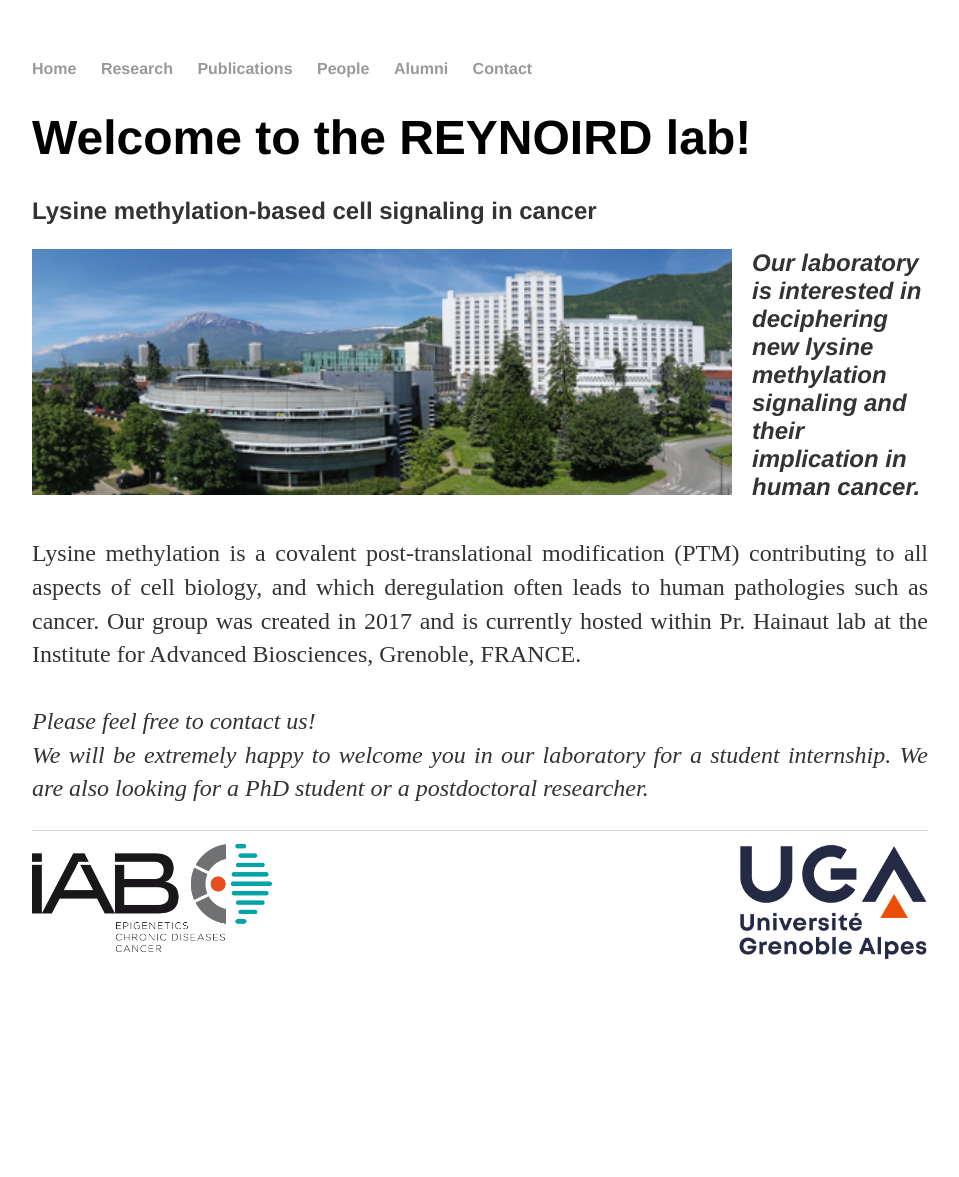
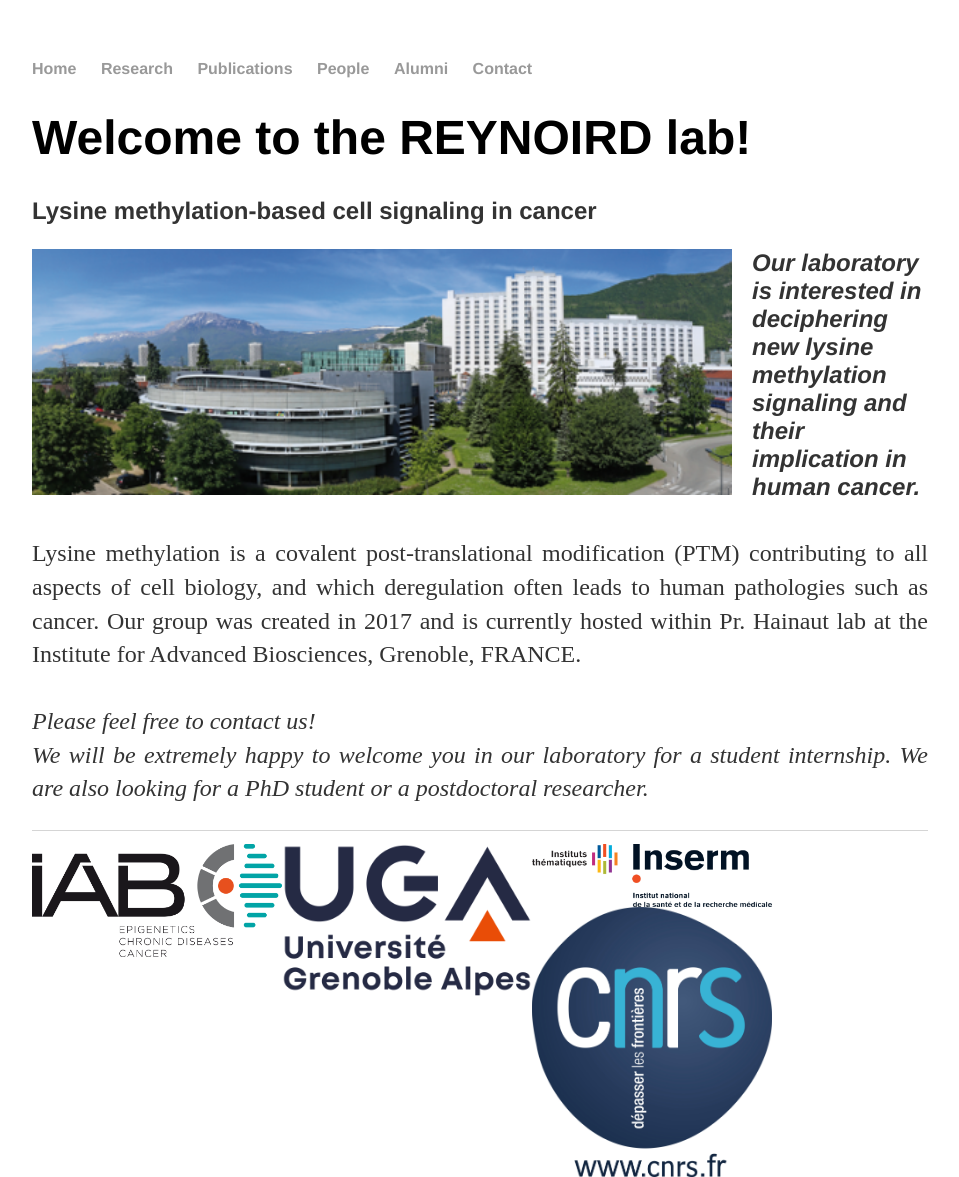
Before and after one commit to Reynoird-Lab/Reynoird-lab.github.io, a Jekyll site: the page built from index.html, in a window 1280 px wide. Shown: the whole page, without its empty margins (160-1119 px from the left). Built offline with Jekyll 4.4.1, drawn with Linux system fonts in a browser that asks for light colours; Markdown is read by kramdown in place of the engine named in the settings; before the commit the page ends 960 px from its top, so only the background shows below that.

Commit message:
Update default.html

```diff
--- a/_layouts/default.html
+++ b/_layouts/default.html
@@ -24,8 +24,10 @@
 			<footer>
 	    		<ul>
 	        		<li>
-	        			<a href="https://iab.univ-grenoble-alpes.fr/?language=en"> <img alt="IAB" src="https://reynoird-lab.github.io/Images/IAB%20logo%20coul.png" align="left" width="240"></a>
-					<a href="https://univ-grenoble-alpes.fr/english"> <img alt="UGA" src="https://reynoird-lab.github.io/Images/UGA.png" align="right" width="190"></a>
+	        			<a href="https://iab.univ-grenoble-alpes.fr/?language=en"> <img alt="IAB" src="https://reynoird-lab.github.io/Images/IAB%20logo%20coul.png" align="left" width="250"></a>
+					<a href="https://univ-grenoble-alpes.fr/english"> <img alt="UGA" src="https://reynoird-lab.github.io/Images/UGA.png" align="left" width="250"></a>
+					<img alt="IAB" src="https://reynoird-lab.github.io/Images/logo_inserm.jpg" align="left" width="240">
+					<img alt="IAB" src="https://reynoird-lab.github.io/Images/logo_CNRS.jpg" align="left" width="240">
 				</li>
 				</ul>
 			</footer>
```
